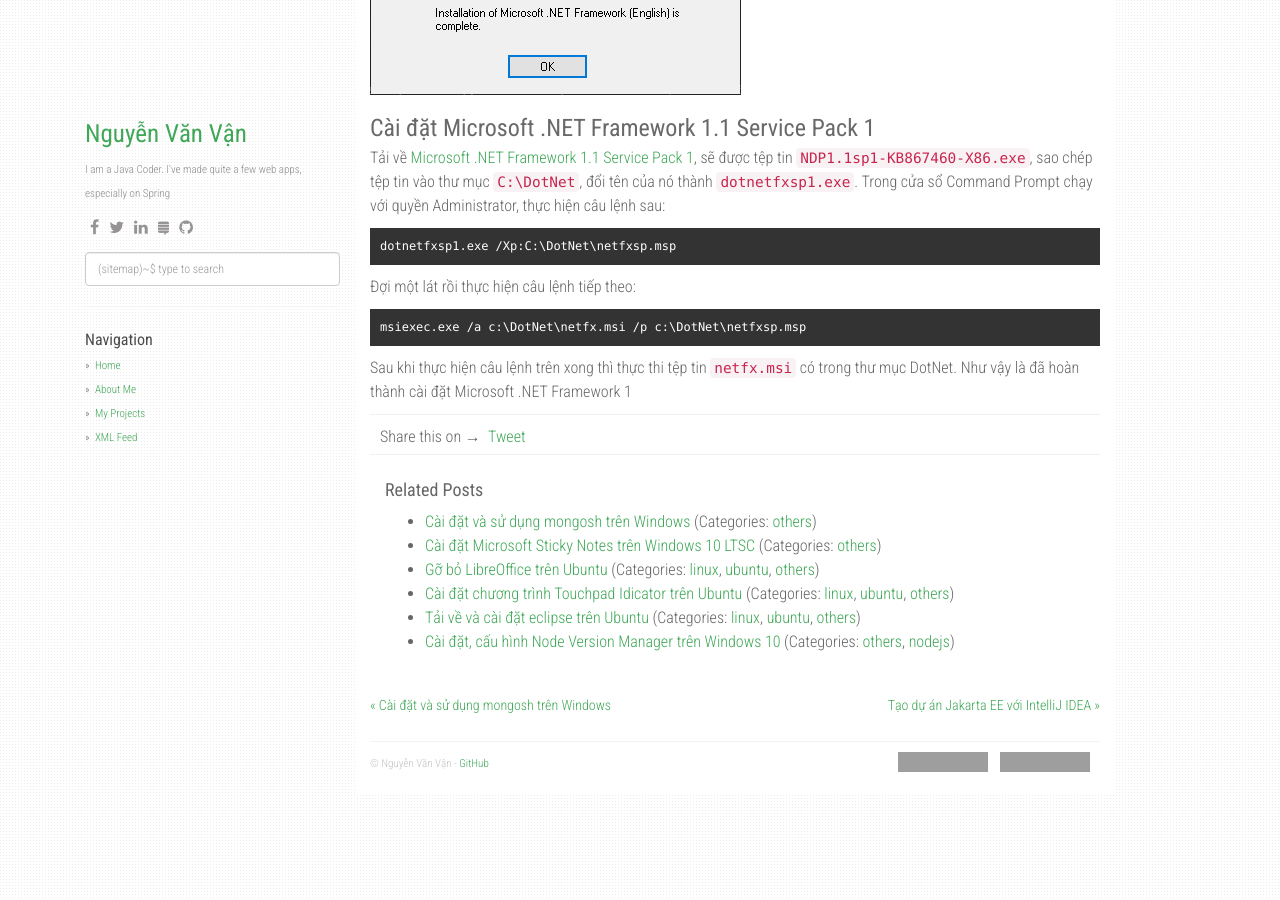
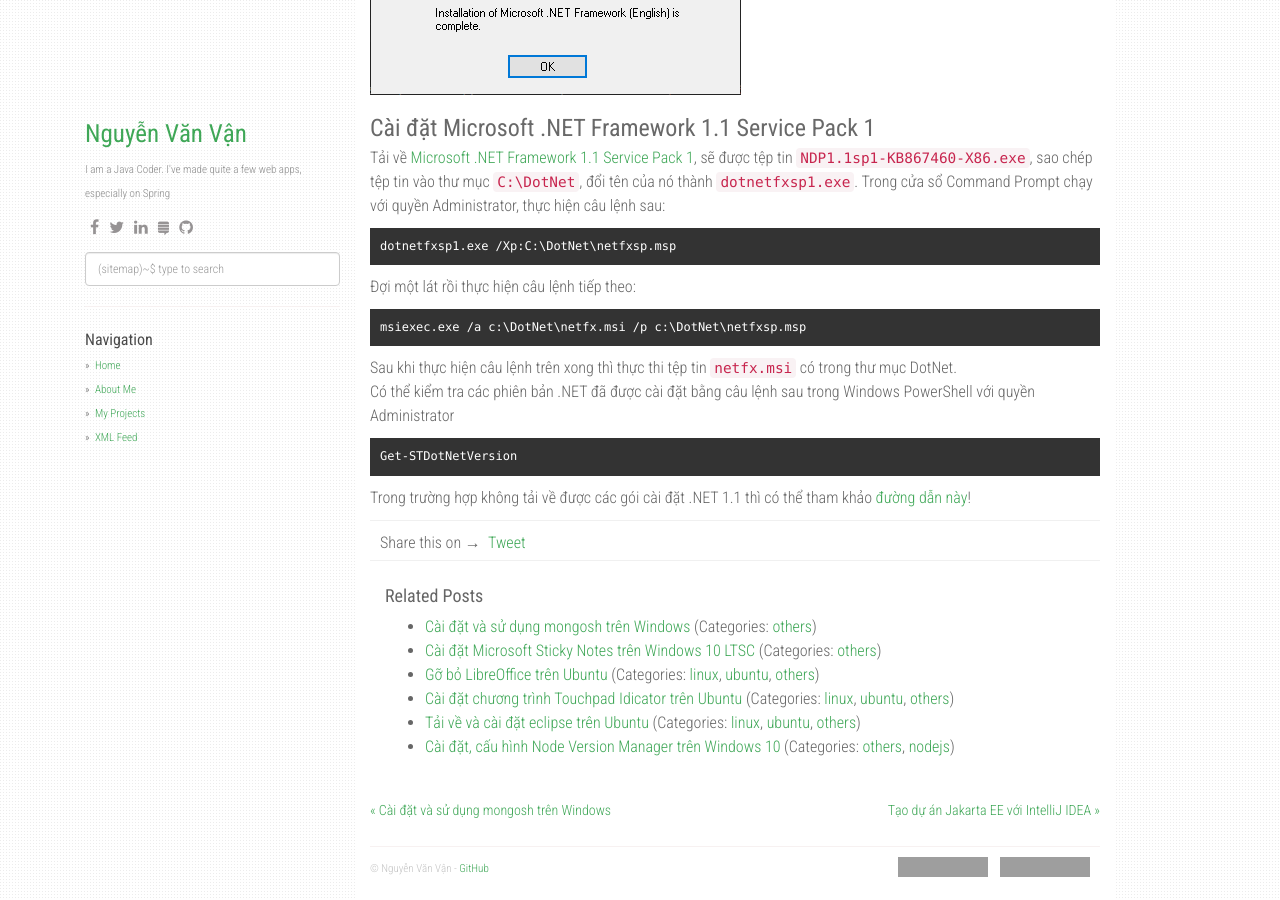
Before and after one commit to vegetaz/vegetaz.github.io, a Jekyll site: the page built from _posts/2017-01-11-Install-Microsoft-.NET-Framework-1..markdown, in a window 1280 px wide and 900 px high, scrolled down 933 px. Built offline with Jekyll 4.4.1, drawn with Linux system fonts in a browser that asks for light colours; nearby versions of some CDN libraries; comment, search, counter and statistics services are not loaded; some of the changed text lies outside the part shown; grey boxes are pictures that could not be loaded.

Commit message:
Cài đặt Microsoft .NET Framework 1.1

````diff
--- a/_posts/2017-01-11-Install-Microsoft-.NET-Framework-1..markdown
+++ b/_posts/2017-01-11-Install-Microsoft-.NET-Framework-1..markdown
@@ -1,6 +1,6 @@
 ---
 layout: post
-title: "Cài đặt Microsoft .NET Framework 1."
+title: "Cài đặt Microsoft .NET Framework 1.1"
 date: 2017-01-10 10:25:10 +0700
 categories: [others]
 ---
@@ -36,4 +36,9 @@
 msiexec.exe /a c:\DotNet\netfx.msi /p c:\DotNet\netfxsp.msp
 ```
 Sau khi thực hiện câu lệnh trên xong thì thực thi tệp tin `netfx.msi` có trong thư mục DotNet.
-Như vậy là đã hoàn thành cài đặt Microsoft .NET Framework 1
+Có thể kiểm tra các phiên bản .NET đã được cài đặt bằng câu lệnh sau trong Windows PowerShell với quyền Administrator
+```
+Get-STDotNetVersion
+```
+
+Trong trường hợp không tải về được các gói cài đặt .NET 1.1 thì có thể tham khảo [đường dẫn này](https://mega.nz/file/XQlERB5T#f6lTCLgHs0pxikMjZeFw6g6CbUAGDspja4Kit8VvHMs)!
````
